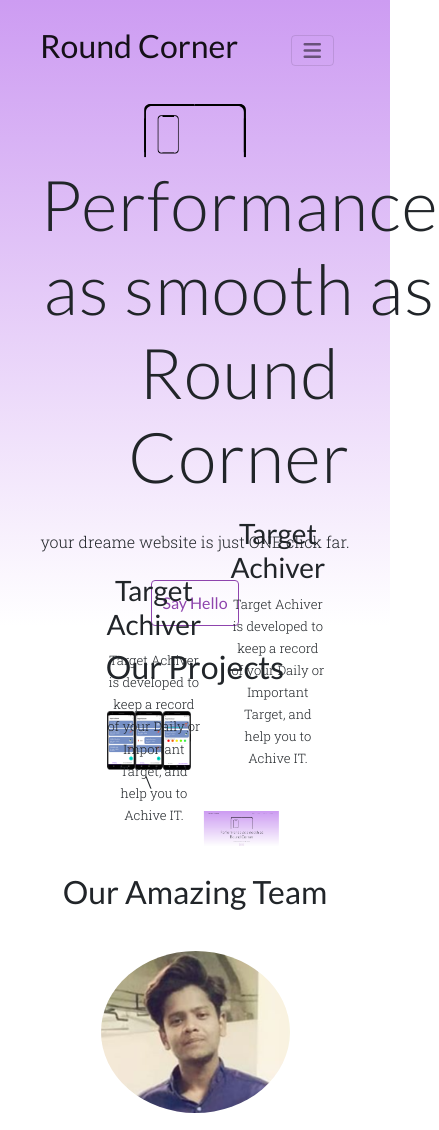
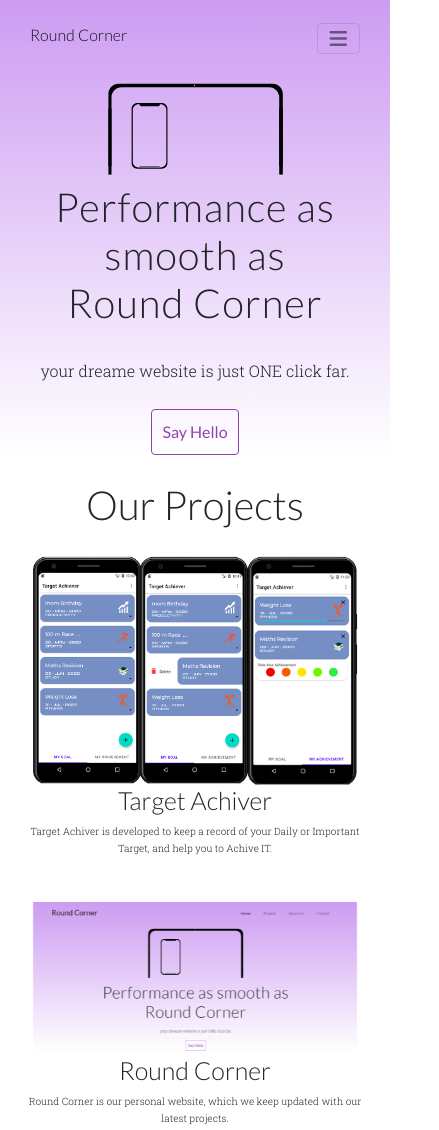
Before and after one commit to suraj0709/Portfolio, a plain HTML site: page index.html in a window 390 px wide. Shown: the top 1130 px of the page, 439 px wide, since content can reach past the window. Drawn offline with nearby package versions, Linux system fonts and the light colour scheme; a script that the page names is missing.

Commit message:
Update Index.html Add Animation

```diff
--- a/css/styles.css
+++ b/css/styles.css
@@ -18,6 +18,7 @@ body {
 .project .blank,
 .project-set .image,
 .project-set .detail,
+.main-logo,
 #sidebar .logo-div,
 #sidebar .sidebar,
 #about .card1
@@ -31,6 +32,7 @@ body {
 .project .blank .animate__animated,
 .project-set .detail .animate__animated,
 .project-set .image .animate__animated,
+.main-logo .animate__animated,
 #sidebar .logo-div .animate__animated,
 #sidebar .sidebar .animate__animated,
 #about .card1 .animate__animated
@@ -65,18 +67,6 @@ p {
   font-weight: 300;
 }
 
-/* @media screen and (max-width: 500px) {
-
-  h1,
-  h2,
-  h3,
-  h4,
-  h5,
-  h6 {
-    font-weight: 300;
-    font-size: 50px;
-  }
-} */
 
 .section {
   margin: 7% auto;
@@ -98,14 +88,7 @@ header ul li:hover .nav-link {
   transition: 0.3s;
 }
 
-/* .big-logo{
-  display: flex;
-  justify-content: center;
-} */
-.big-logo .mobile{
-  width: 15%;
-}
-.big-logo .laptop{
+.big-logo .main-logo{
   width: 35%;
 }
 
@@ -176,11 +159,12 @@ header ul li:hover .nav-link {
   position: absolute;
   width: auto;
   height: auto;
-  background: #ccc;
+  background: #333;
   margin-top: -30px;
   margin-left: 60px;
   padding: 0 20px;
-  border-radius: 5px;
+  border-radius: 4px;
+  color: #fff;
 }
 .developer .vivek::after{
   content: 'Vivek';
@@ -198,9 +182,9 @@ header ul li:hover .nav-link {
   position: absolute;
   width: 10px;
   height: 10px;
-  background: #ccc;
+  background: #333;
   margin-top: 10px;
-  margin-left: 55px;
+  margin-left: 57px;
   transform: rotate(45deg);
 }
 
@@ -236,34 +220,37 @@ header ul li:hover .nav-link {
 }
 
 
-.project-set {
+
+.project-set{
   display: flex;
   justify-content: center;
   padding-top: 5%;
 }
 
-.project-set .image {
+.project-set .image{
   width: 40%;
   transition: 2s all ease-in-out;
   padding: 0 20px;
 }
 .project-set img{
-  max-width: 100%;
+  max-width: 90%;
   max-height: 90%;
 }
+
 .project-set p{
   font-size: 13px;
 }
 
-
 .project-set .detail{
   width: 30%;
   padding: 0 20px;
+  margin: auto 0;
 }
 .project-set .detail1{
-  position: absolute;
+  /* position: absolute; */
   bottom: 0;
 }
+
 
 .card-container {
   max-width: 300px;
@@ -288,7 +275,6 @@ header ul li:hover .nav-link {
 .card-container img {
   width: 70%;
   border-radius: 50%;
-  /* transform: translateY(50%); */
 }
 
 .footer-icon {
@@ -321,14 +307,6 @@ header ul li:hover .nav-link {
   color: #DA5044;
 }
 
-/* .footer{
-  padding: 7% 0;
-}
-
-.copyright{
-  font-size: 0.6rem;
-  color: #ccc;
-} */
 footer {
   text-align: center;
   padding: 0 7% 7%;
@@ -366,3 +344,65 @@ footer {
     padding-right: 40px;
   }
 }
+
+@media screen and (max-width: 360px) {
+
+  .navbar {
+    min-height: auto;
+    padding: 10px;
+  }
+
+  .navbar-brand h2, .navbar-toggle{
+    font-size: 16px;
+  }
+
+}
+
+@media screen and (max-width: 480px) {
+
+  .navbar {
+    min-height: auto;
+    padding: 20px;
+  }
+
+  .navbar-brand h2, .navbar-toggle{
+    font-size: 16px;
+  }
+
+  .big-logo .main-logo{
+    width: 50%;
+  }
+
+  h1, h2, h3, h4, h5, h6 {
+    font-weight: 300;
+    font-size: 40px;
+  }
+
+ .full-body {
+    transition: 0.5s;
+    padding-left: 10px ;
+    padding-right: 10px ;
+  }
+
+  .project-set {
+    display: block ;
+  }
+
+  .project-set .image {
+    width: 100% ;
+    text-align: center;
+  }
+  .project-set p{
+    font-size: 10px ;
+  }
+  .project-set h3{
+    font-size: 25px;
+  }
+  .project-set .detail{
+    width: 100%;
+    text-align: center;
+  }
+  .project-set .detail1{
+    position: relative;
+  }
+}
--- a/index.html
+++ b/index.html
@@ -4,6 +4,7 @@
 <head>
   <meta charset="utf-8">
   <title>Portfolio</title>
+  <meta name="viewport" content="width=device-width, initial-scale=1.0" />
   <link rel="stylesheet" href="https://cdnjs.cloudflare.com/ajax/libs/animate.css/4.0.0/animate.min.css">
   <link rel="stylesheet" href="https://stackpath.bootstrapcdn.com/bootstrap/4.5.0/css/bootstrap.min.css" integrity="sha384-9aIt2nRpC12Uk9gS9baDl411NQApFmC26EwAOH8WgZl5MYYxFfc+NcPb1dKGj7Sk" crossorigin="anonymous">
   <link rel="stylesheet" href="css/styles.css">
@@ -87,7 +88,7 @@
 
       <div class="">
         <div class="big-logo">
-            <img class="laptop" src="images/logo.svg" alt="">
+          <img class="main-logo" src="images/logo.svg" alt="">
         </div>
         <div class="home-text">
           <h1 class="intro-text">Performance as smooth as <br> Round Corner</h1>
@@ -109,12 +110,13 @@
     <!-- Project -->
     <section class="section project" id="project">
       <h2>Our Projects</h2>
+
       <div class="row">
-        <div class="col-lg-12 project-set">
-          <div class="image part-1">
-            <img src="images/project-img/target-achiver-android/target-achiver.png" alt="">\
+        <div class="project-set">
+          <div class="image">
+            <img src="images/project-img/target-achiver-android/target-achiver.png" alt="">
           </div>
-          <div class="detail part-2">
+          <div class="detail">
             <div class="detail1">
 
               <h3>Target Achiver</h3>
@@ -126,19 +128,19 @@
       </div>
 
       <div class="row">
-        <div class="col-lg-12 project-set">
+        <div class="project-set">
 
-          <div class="detail part-1">
+          <div class="image">
+            <img src="images/project-img/v1-portfolio/portfolio.png" alt="">
+          </div>
+
+          <div class="detail">
             <div class="detail1">
 
-            <h3>Target Achiver</h3>
-            <p>Target Achiver is developed to keep a record of your Daily or Important Target, and help you to Achive IT.</p>
+              <h3>Round Corner</h3>
+              <p>Round Corner is our personal website, which we keep updated with our latest projects.</p>
 
             </div>
-          </div>
-
-          <div class="image part-2">
-            <img src="images/project-img/v1-portfolio/portfolio.png" alt="">
           </div>
 
         </div>
@@ -155,9 +157,7 @@
       <div class="row">
         <div class="card-container">
           <div class="col-lg-4 card-container card1">
-            <img
-              src="images/profile-img/vivek.png"
-              alt="">
+            <img src="images/profile-img/vivek.png" alt="">
             <div class="lower-container">
               <h4>Vivek Kumar</h4>
               <p>Hello ,this is Vivek!<br>a programmer, webdeveloper, creative person persuading Bachelor degree in Computer Application.</p>
@@ -191,9 +191,7 @@
 
         <div class="card-container">
           <div class="col-lg-4 card-container card1">
-            <img
-              src="images/profile-img/sameer.png"
-              alt="">
+            <img src="images/profile-img/sameer.png" alt="">
             <div class="lower-container">
               <h4>Sameer Singh</h4>
               <p>I am a web developer and android developer.</p>
--- a/index.js
+++ b/index.js
@@ -12,13 +12,14 @@ $(".navbar .navbar-brand").hover(
 $('.home-text').waypoint(function() {
   $(".home-text h1").addClass("animate__animated animate__fadeInDown");
   $(".home-text p, .home-btn button").addClass("animate__animated animate__fadeInUp");
+  $(".big-logo, .main-logo").addClass("animate__animated animate__fadeIn animate__slower");
 }, {
   offset: '60%'
 });
 
 $(".project").waypoint(function(){
-  $(".project-set .part-1").addClass("animate__animated animate__fadeInLeft");
-  $(".project-set .part-2").addClass("animate__animated animate__fadeInRight");
+  $(".project-set .image").addClass("animate__animated animate__fadeInLeft");
+  $(".project-set .detail").addClass("animate__animated animate__fadeInRight");
   $("#sidebar .logo-div").addClass("animate__animated animate__fadeInLeft");
   $("#sidebar .sidebar").addClass("animate__animated animate__fadeInLeft");
 },{
```
Lines whose indentation alone changed are shown as unchanged.
